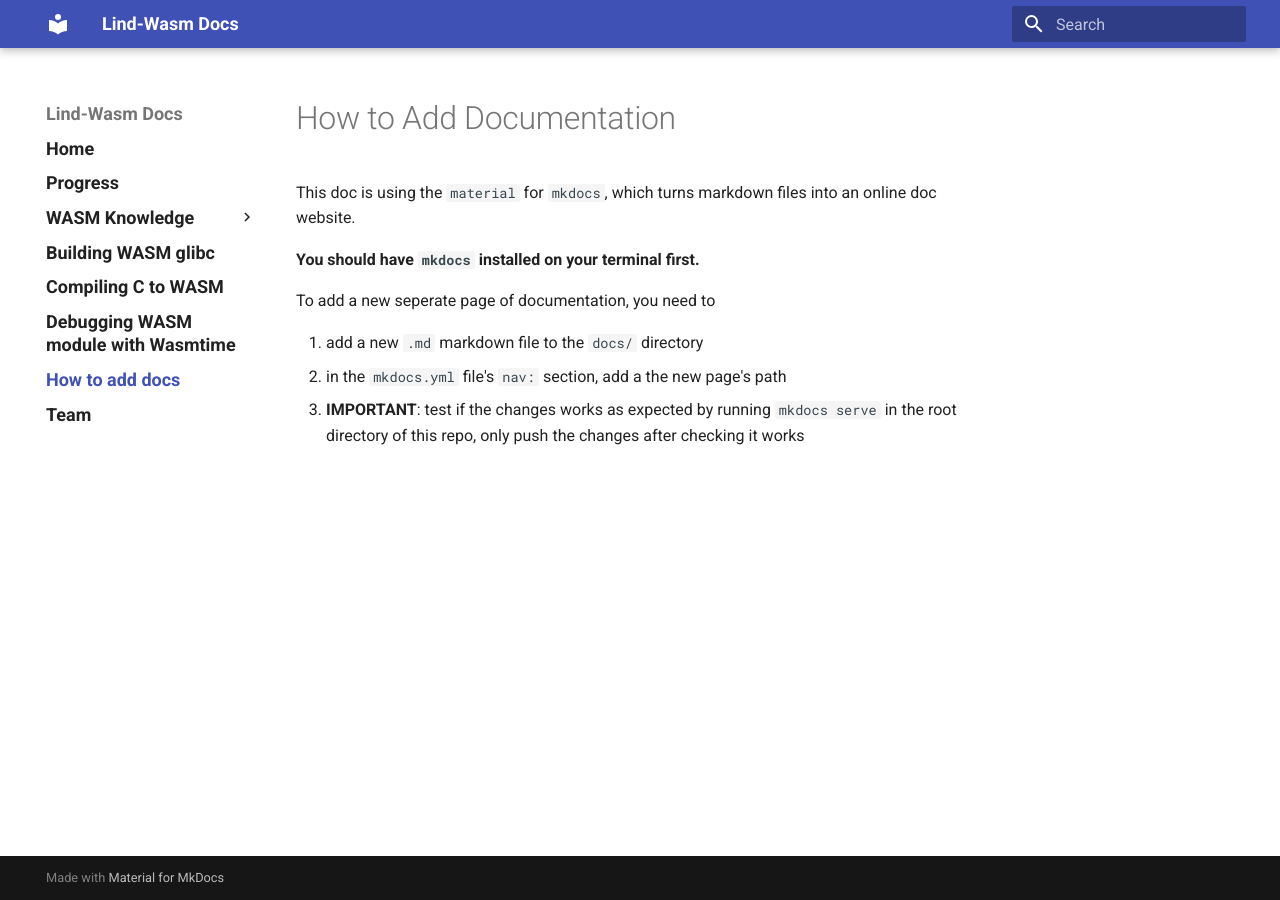
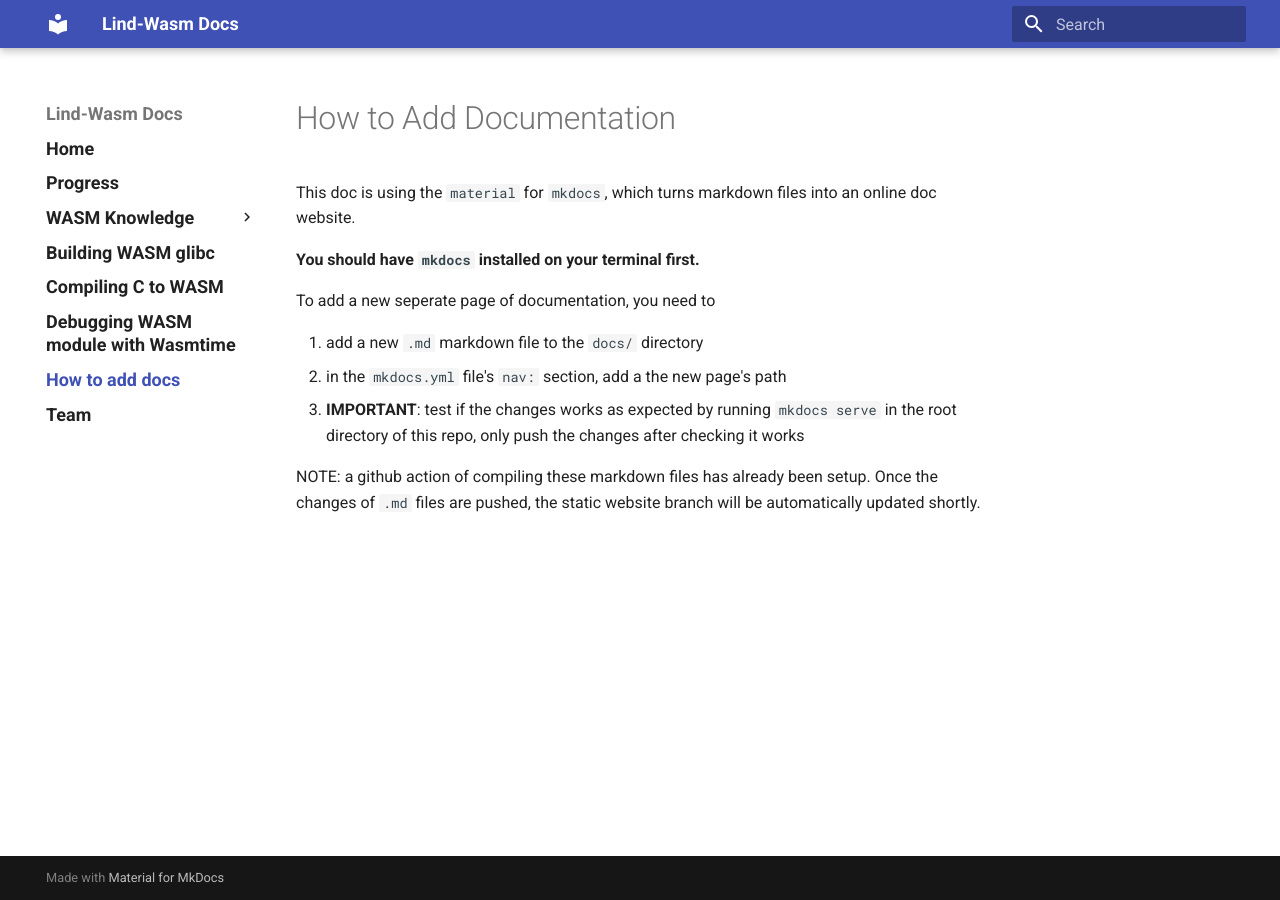
Before and after one commit to yizhuoliang/lind-wasm-docs, an MkDocs documentation site: the page built from docs/writeDoc.md, in a window 1280 px wide. Built offline with MkDocs 1.6.1 and Material for MkDocs 9.7.7, drawn with Linux system fonts in a browser that asks for light colours.

Commit message:
update writeDoc.md

```diff
--- a/docs/writeDoc.md
+++ b/docs/writeDoc.md
@@ -9,3 +9,5 @@ To add a new seperate page of documentation, you need to
 1. add a new `.md` markdown file to the `docs/` directory
 2. in the `mkdocs.yml` file's `nav:` section, add a the new page's path
 3. **IMPORTANT**: test if the changes works as expected by running `mkdocs serve` in the root directory of this repo, only push the changes after checking it works
+
+NOTE: a github action of compiling these markdown files has already been setup. Once the changes of `.md` files are pushed, the static website branch will be automatically updated shortly.
```
